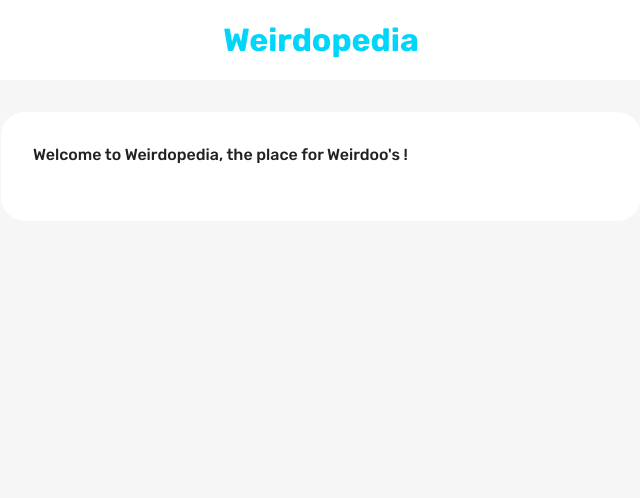
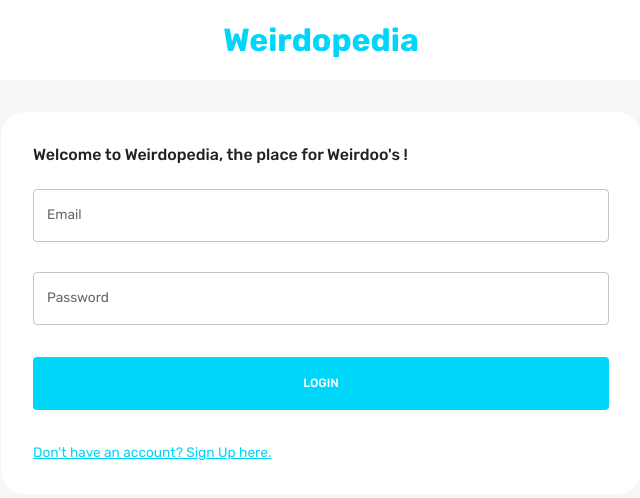
Before and after one commit to Mohammed-Safwan-k/Book_Your_Resort-Frontend, a React (Create React App) app: page / in a window 1280 px wide. Shown: the top 498 px of the page, without its empty margins (319-959 px from the left). Built offline with nearby package versions, Linux system fonts and the light colour scheme.

Commit message:
login and register section

```diff
--- /dev/null
+++ b/src/scenes/loginPage/Form.jsx
@@ -0,0 +1,225 @@
+import { useState } from "react";
+import {
+  Box,
+  Button,
+  TextField,
+  useMediaQuery,
+  Typography,
+  useTheme,
+} from "@mui/material";
+import EditOutlinedIcon from "@mui/icons-material/EditOutlined";
+import { Formik } from "formik";
+import * as yup from "yup";
+import { useNavigate } from "react-router-dom";
+import { useDispatch } from "react-redux";
+import { setLogin } from "state";
+import Dropzone from "react-dropzone";
+import FlexBetween from "components/FlexBetween";
+
+const registerSchema = yup.object().shape({
+  firstName: yup.string().required("required"),
+  lastName: yup.string().required("required"),
+  email: yup.string().email("invalid email").required("required"),
+  password: yup.string().required("required"),
+  picturePath: yup.string().required("required"),
+  location: yup.string().required("required"),
+});
+
+const loginSchema = yup.object().shape({
+  email: yup.string().email("invalid email").required("required"),
+  password: yup.string().required("required"),
+});
+
+const initialValuesRegister = {
+  firstName: "",
+  lastName: "",
+  email: "",
+  password: "",
+  picturePath: "",
+  location: "",
+};
+
+const initialValuesLogin = {
+  email: "",
+  password: "",
+};
+
+const Form = () => {
+  const [pageType, setPageType] = useState("login");
+  const { palette } = useTheme();
+  const dispatch = useDispatch();
+  const navigate = useNavigate();
+  const isNonMobile = useMediaQuery("(min-width:600px)");
+  const isLogin = pageType === "login";
+  const isRegister = pageType === "register";
+
+const register = async (values,onSubmitProps)=> {
+
+}
+const login = async (values,onSubmitProps)=> {
+
+}
+
+  const handleFormSubmit = async (values, onSubmitProps) => {
+    if(isLogin) await login(values, onSubmitProps);
+    if (isRegister) await register(values, onSubmitProps);
+  };
+
+  return (
+    <Formik
+      onSubmit={handleFormSubmit}
+      initialValues={isLogin ? initialValuesLogin : initialValuesRegister}
+      validationSchema={isLogin ? loginSchema : registerSchema}
+    >
+      {({
+        values,
+        errors,
+        touched,
+        handleBlur,
+        handleChange,
+        handleSubmit,
+        setFieldValue,
+        resetForm,
+      }) => (
+        <form onSubmit={handleSubmit}>
+          <Box
+            display="grid"
+            gap="30px"
+            gridTemplateColumns="repeat(4, minmax(0,1fr))"
+            sx={{
+              "&>div": { gridColumn: isNonMobile ? undefined : "span 4" },
+            }}
+          >
+            {isRegister && (
+              <>
+                <TextField
+                  label="First Name"
+                  onBlur={handleBlur}
+                  onChange={handleChange}
+                  value={values.firstName}
+                  name="firstName"
+                  error={
+                    Boolean(touched.firstName) && Boolean(errors.firstName)
+                  }
+                  helperText={touched.firstName && errors.firstName}
+                  sx={{ gridColumn: "span 2" }}
+                />
+                <TextField
+                  label="Last Name"
+                  onBlur={handleBlur}
+                  onChange={handleChange}
+                  value={values.lastName}
+                  name="lastName"
+                  error={Boolean(touched.lastName) && Boolean(errors.lastName)}
+                  helperText={touched.lastName && errors.lastName}
+                  sx={{ gridColumn: "span 2" }}
+                />
+                <TextField
+                  label="Location"
+                  onBlur={handleBlur}
+                  onChange={handleChange}
+                  value={values.location}
+                  name="location"
+                  error={Boolean(touched.location) && Boolean(errors.location)}
+                  helperText={touched.location && errors.location}
+                  sx={{ gridColumn: "span 4" }}
+                />
+                <Box
+                  gridColumn="span 4"
+                  border={`1px solid ${palette.neutral.medium}`}
+                  borderRadius="5px"
+                  p="1rem"
+                >
+                  <Dropzone
+                    acceptedFiles=".jpg,.jpeg,.png"
+                    multiple={false}
+                    onDrop={(acceptedFiles) =>
+                      setFieldValue("picturePath", acceptedFiles[0])
+                    }
+                  >
+                    {({ getRootProps, getInputProps }) => (
+                      <Box
+                        {...getRootProps()}
+                        border={`2px dashed ${palette.primary.main}`}
+                        p="1rem"
+                        sx={{ "&:hover": { cursor: "pointer" } }}
+                      >
+                        <input {...getInputProps()} />
+                        {!values.picturePath ? (
+                          <p>Add Picture Here</p>
+                        ) : (
+                          <FlexBetween>
+                            <Typography>{values.picturePath.name}</Typography>
+                            <EditOutlinedIcon />
+                          </FlexBetween>
+                        )}
+                      </Box>
+                    )}
+                  </Dropzone>
+                </Box>
+              </>
+            )}
+            <TextField
+              label="Email"
+              onBlur={handleBlur}
+              onChange={handleChange}
+              value={values.email}
+              name="email"
+              error={Boolean(touched.email) && Boolean(errors.email)}
+              helperText={touched.email && errors.email}
+              sx={{ gridColumn: "span 4" }}
+            />
+            <TextField
+              label="Password"
+              type="password"
+              onBlur={handleBlur}
+              onChange={handleChange}
+              value={values.password}
+              name="password"
+              error={Boolean(touched.password) && Boolean(errors.password)}
+              helperText={touched.password && errors.password}
+              sx={{ gridColumn: "span 4" }}
+            />
+          </Box>
+
+          {/* BUTTONS */}
+          <Box>
+            <Button
+              fullWidth
+              type="submit"
+              sx={{
+                m: "2rem 0",
+                p: "1rem",
+                backgroundColor: palette.primary.main,
+                color: palette.background.alt,
+                "&:hover": { color: palette.primary.main },
+              }}
+            >
+              {isLogin ? "LOGIN" : "REGISTER"}
+            </Button>
+            <Typography
+              onClick={() => {
+                setPageType(isLogin ? "register" : "login");
+                resetForm();
+              }}
+              sx={{
+                textDecoration: "underline",
+                color: palette.primary.main,
+                "&:hover": {
+                  cursor: "pointer",
+                  color: palette.primary.light,
+                },
+              }}
+            >
+              {isLogin
+                ? "Don't have an account? Sign Up here."
+                : "Already have an account? Login here ."}
+            </Typography>
+          </Box>
+        </form>
+      )}
+    </Formik>
+  );
+};
+
+export default Form;
--- a/src/scenes/loginPage/index.jsx
+++ b/src/scenes/loginPage/index.jsx
@@ -27,7 +27,7 @@
         <Typography fontWeight="500" variant="h5" sx={{ mb: "1.5rem" }}>
           Welcome to Weirdopedia, the place for Weirdoo's !
         </Typography>
-
+        <Form />
       </Box>
     </Box>
   );
```
